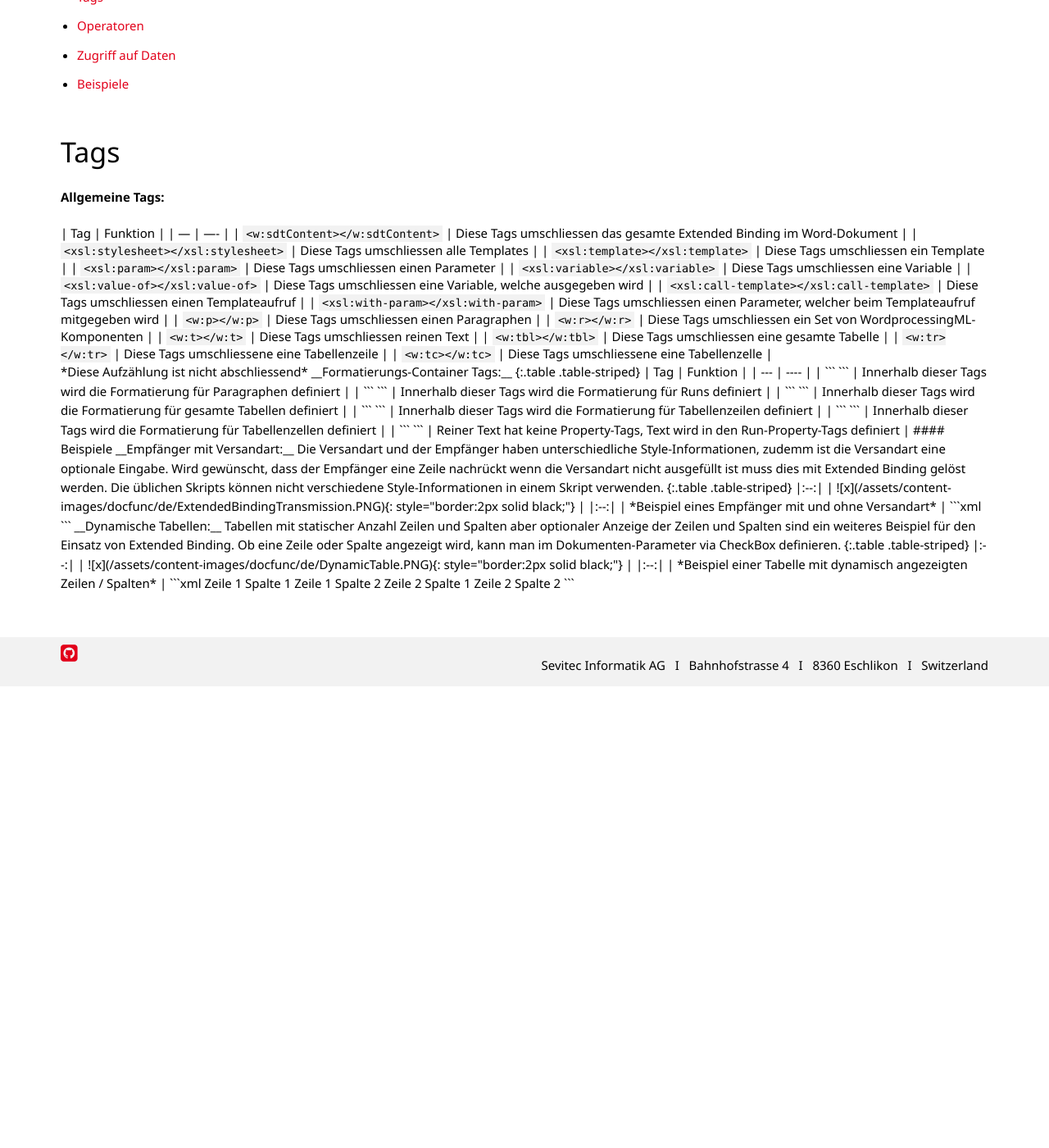
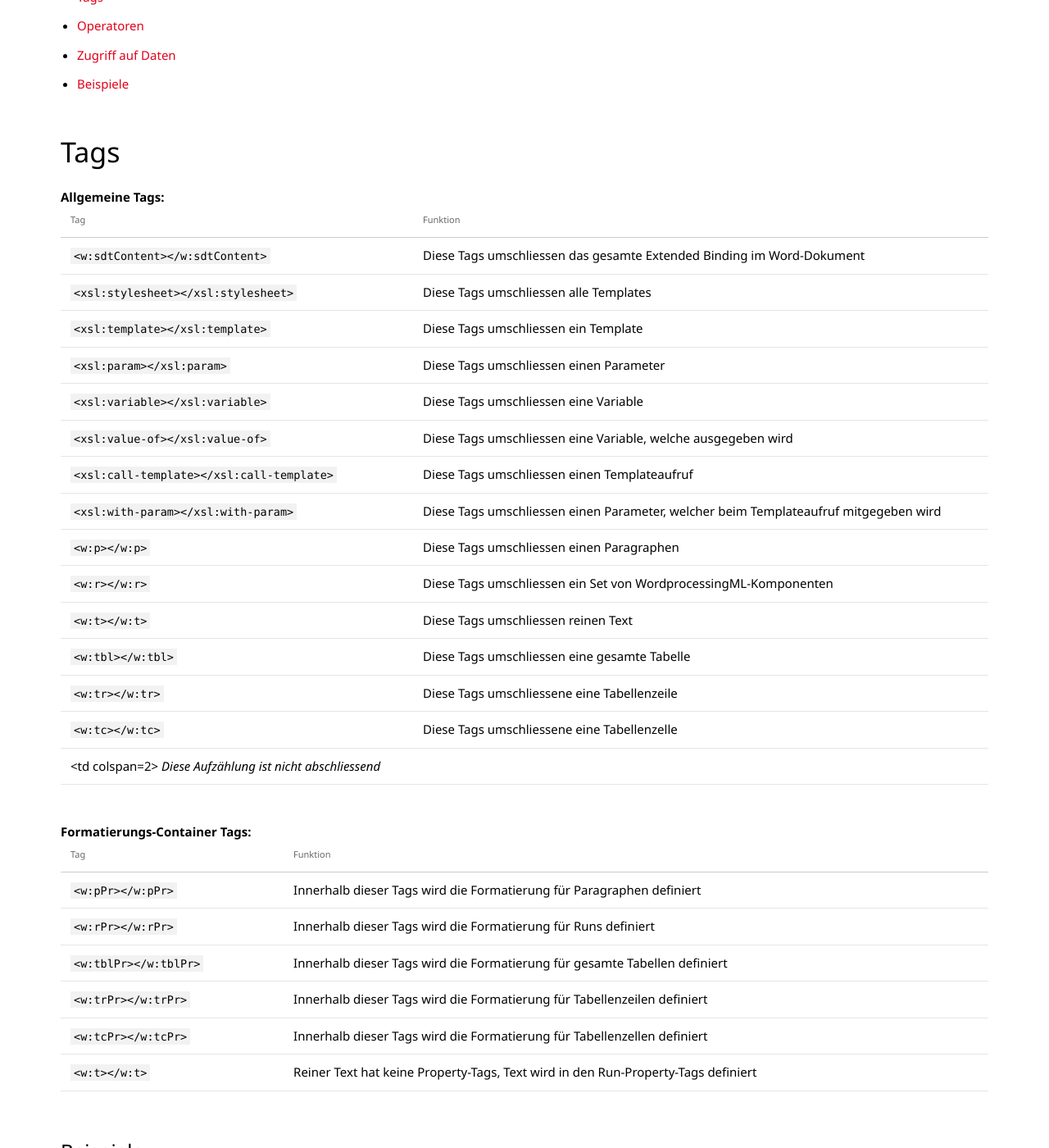
Before and after one commit to primesoft-group/oneoffixx-docs, a Jekyll site: the page built from _pages/docfunc/de/df-extendedbinding.md, in a window 1280 px wide and 1400 px high, scrolled down 563 px. Shown: the whole window at 82% size. Built offline with Jekyll 4.4.1, drawn with Linux system fonts in a browser that asks for light colours; nearby versions of some CDN libraries; some web fonts are replaced; some of the changed text lies outside the part shown.

Commit message:
updated content

````diff
--- a/_pages/docfunc/de/df-extendedbinding.md
+++ b/_pages/docfunc/de/df-extendedbinding.md
@@ -37,7 +37,7 @@ __Allgemeine Tags:__
 | ``` <w:tbl></w:tbl> ``` | Diese Tags umschliessen eine gesamte Tabelle |
 | ``` <w:tr></w:tr> ``` | Diese Tags umschliessene eine Tabellenzeile |
 | ``` <w:tc></w:tc> ``` | Diese Tags umschliessene eine Tabellenzelle |
-<td colspan=2>  *Diese Aufzählung ist nicht abschliessend*
+| <td colspan=2>  *Diese Aufzählung ist nicht abschliessend* |
 
 __Formatierungs-Container Tags:__
 
````
